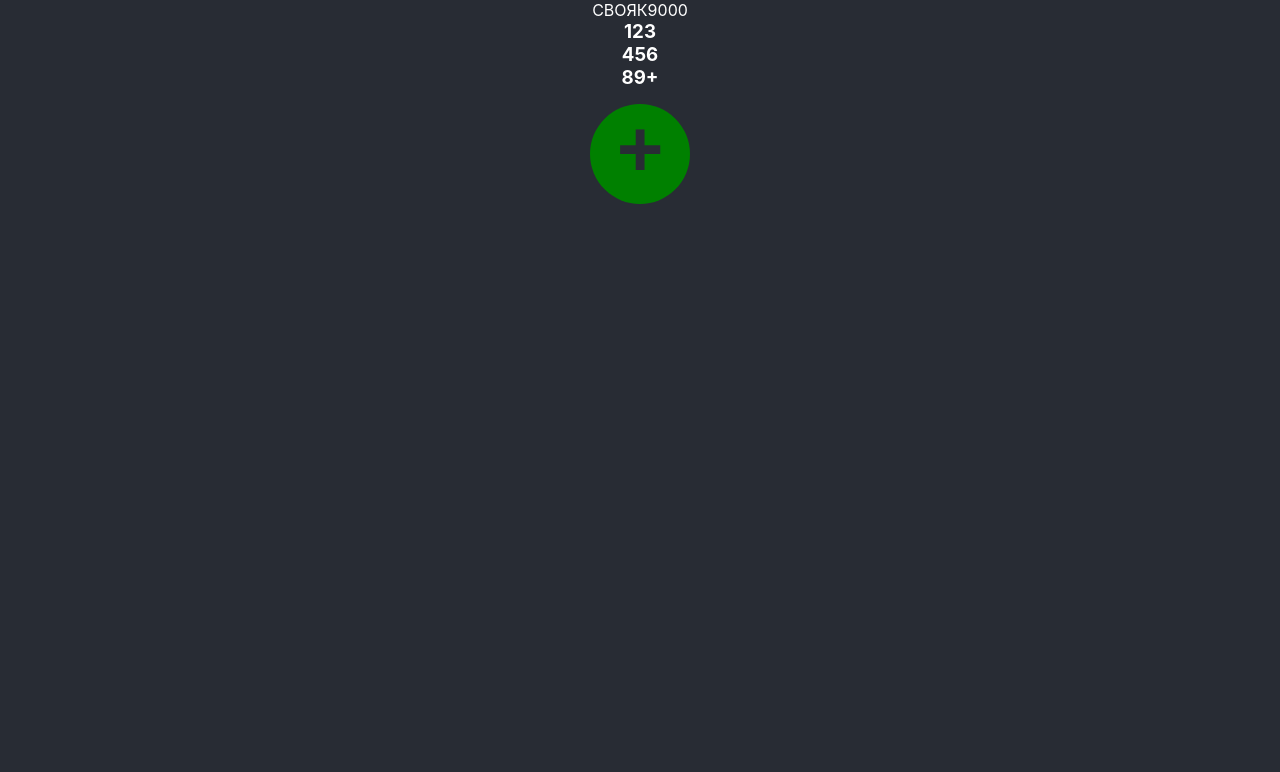
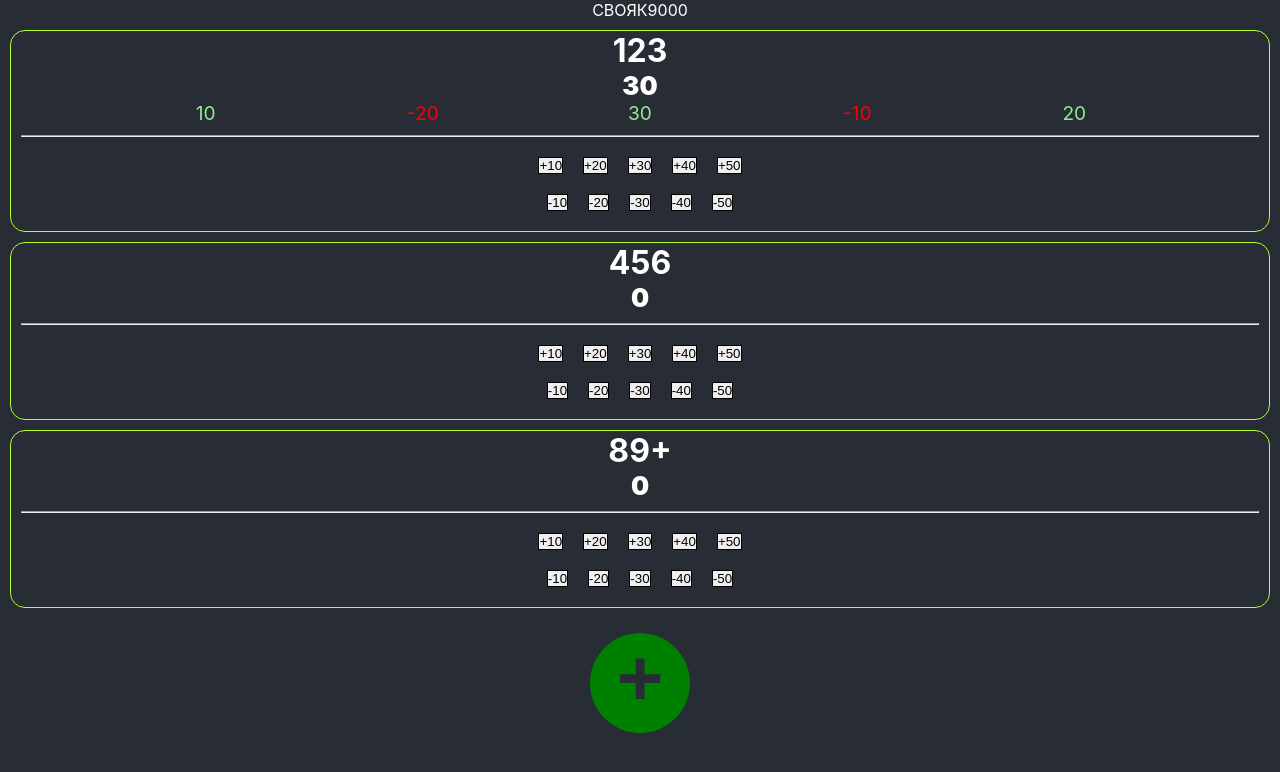
Before and after one commit to rosyurch/rachinsky, a React (Create React App) app: page / in a window 1280 px wide. Shown: the top 772 px of the page. Built offline with nearby package versions, Linux system fonts and the light colour scheme.

Commit message:
score counting

```diff
--- a/src/App.js
+++ b/src/App.js
@@ -1,15 +1,17 @@
 import React, { useState } from 'react';
-import './css/App.css';
 import generateId from './helpers/id'; // only for a single game
 import AddButton from './AddButton';
+import Player from './Player';
+import './css/App.css';
+
+const mockedPlayersState = [
+    { id: 0, name: '123', answers: [10, -20, 30, -10, 20] },
+    { id: 1, name: '456', answers: [] },
+    { id: 9, name: '89+', answers: [] },
+];
 
 function App() {
-    const [players, setPlayers] = useState([
-        // mocked players
-        { id: 0, name: '123', answers: [10, -20, 30, -10, 20] },
-        { id: 1, name: '456', answers: [] },
-        { id: 9, name: '89+', answers: [] },
-    ]);
+    const [players, setPlayers] = useState(mockedPlayersState);
     const [addPopupIsOpened, setAddPopupIsOpened] = useState(false);
     const [name, setName] = useState(''); // for getting player name form popup
 
@@ -33,16 +35,27 @@ function App() {
         setAddPopupIsOpened(false);
     };
 
+    const registerAnswer = (id, name, answers, price) => {
+        const playersWithoutCurrent = players.filter(p => p.id !== id);
+
+        const registeredAnswer = [...answers, price];
+        const newState = [...playersWithoutCurrent, { id, name, answers: registeredAnswer }];
+
+        setPlayers(newState);
+    };
+
     return (
         <div className="App">
             <header className="header">Свояк9000</header>
 
             <ul className="score-field">
-                {players.map(player => (
-                    <li key={player.id}>
-                        <h3>{player.name}</h3>
-                    </li>
-                ))}
+                {players
+                    .sort((a, b) => a.id - b.id)
+                    .map(player => (
+                        <li key={player.id}>
+                            <Player {...player} press={registerAnswer} /> {/* like an actual button press*/}
+                        </li>
+                    ))}
             </ul>
 
             <AddButton
--- /dev/null
+++ b/src/Player.jsx
@@ -0,0 +1,56 @@
+import React from 'react';
+import './css/player.css';
+
+function Player({ id, name, answers, press }) {
+    const pressed = price => press(id, name, answers, price);
+    return (
+        <div className="player_card">
+            <h3 className="player_name">{name}</h3>
+            <p className="player_score">{answers.reduce((acc, cur) => acc + cur, 0)}</p>
+            <ul className="player_answers-list">
+                {answers.map(ans => (
+                    <li key={Math.random() * 1000} className={`player_answer player_answer-${ans > 0 ? 'correct' : 'wrong'}`}>
+                        {ans}
+                    </li> // probably not a good solution for the key (with repetitive data)
+                ))}
+            </ul>
+            <hr className="player_answer-button-separator" />
+            <div className="player_buttons player_positive-buttons">
+                <button className="player_button player_button-pos" onClick={e => pressed(10)}>
+                    +10
+                </button>
+                <button className="player_button player_button-pos" onClick={e => pressed(20)}>
+                    +20
+                </button>
+                <button className="player_button player_button-pos" onClick={e => pressed(30)}>
+                    +30
+                </button>
+                <button className="player_button player_button-pos" onClick={e => pressed(40)}>
+                    +40
+                </button>
+                <button className="player_button player_button-pos" onClick={e => pressed(50)}>
+                    +50
+                </button>
+            </div>
+            <div className="player_negative-buttons">
+                <button className="player_button player_button-neg" onClick={e => pressed(-10)}>
+                    -10
+                </button>
+                <button className="player_button player_button-neg" onClick={e => pressed(-20)}>
+                    -20
+                </button>
+                <button className="player_button player_button-neg" onClick={e => pressed(-30)}>
+                    -30
+                </button>
+                <button className="player_button player_button-neg" onClick={e => pressed(-40)}>
+                    -40
+                </button>
+                <button className="player_button player_button-neg" onClick={e => pressed(-50)}>
+                    -50
+                </button>
+            </div>
+        </div>
+    );
+}
+
+export default Player;
--- /dev/null
+++ b/src/css/player.css
@@ -0,0 +1,44 @@
+.player_card {
+    margin: 10px;
+    padding-bottom: 10px;
+    border: 1px greenyellow solid;
+    border-radius: 15px;
+}
+
+.player_score {
+    font-weight: 900;
+    font-size: 1.6em;
+}
+
+.player_name {
+    font-size: 2em;
+}
+
+.player_answers-list {
+    display: flex;
+    flex-wrap: wrap;
+    justify-content: space-evenly;
+    list-style-type: none;
+}
+
+.player_answer {
+    font-size: 1.2em;
+    min-width: 45px;
+}
+
+.player_answer-correct {
+    color: lightgreen;
+}
+
+.player_answer-wrong {
+    color: red;
+}
+
+.player_answer-button-separator {
+    margin: 10px;
+}
+
+.player_button {
+    border: 1px solid #000;
+    margin: 10px;
+}
```
